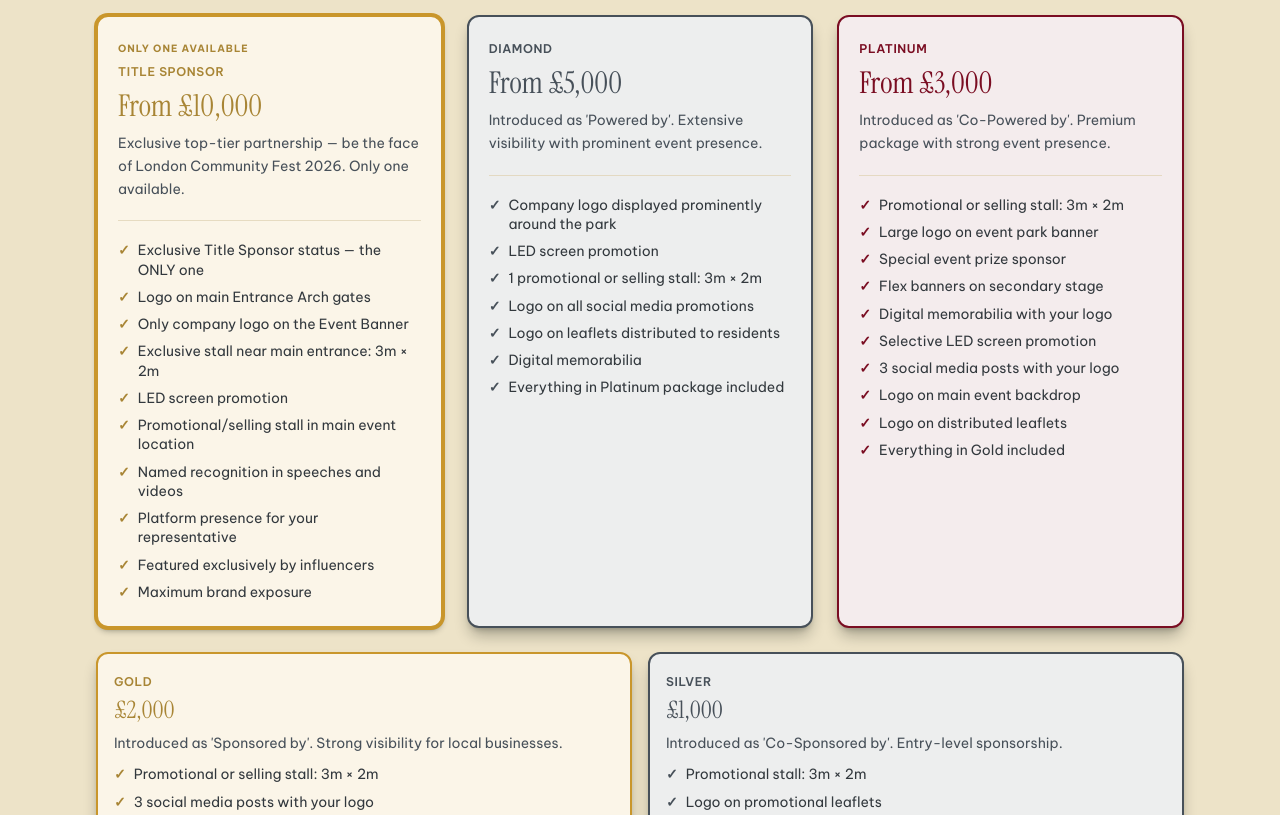
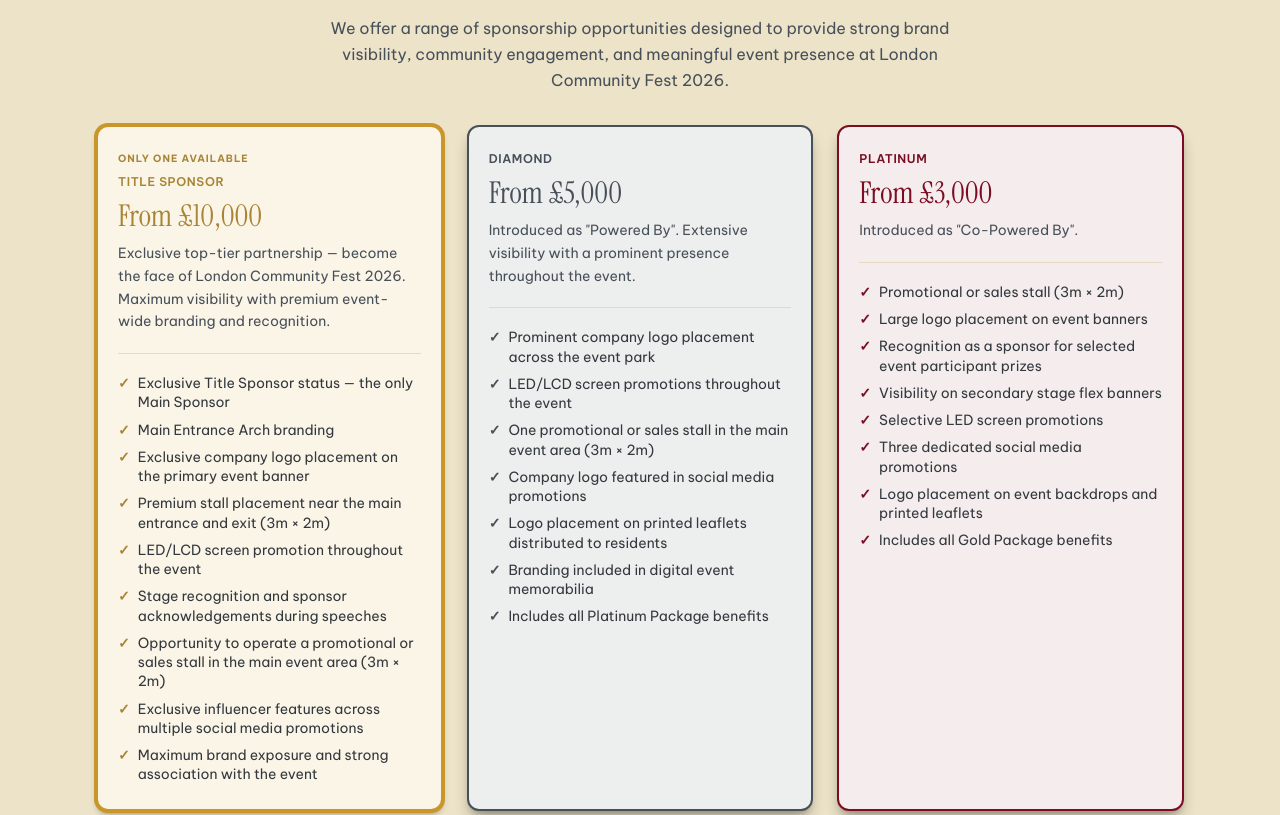
Before and after one commit to Mubeen16/London_community_fest, a Next.js app: page /sponsors in a window 1280 px wide. Shown: the part 420-1235 px from the top of the page. Built offline with nearby package versions, Linux system fonts and the light colour scheme; no server answers.

Commit message:
Update sponsorship package copy and benefits for all tiers
Co-authored-by: Cursor <cursoragent@cursor.com>

```diff
--- a/components/landing/sponsor-tiers-page-section.tsx
+++ b/components/landing/sponsor-tiers-page-section.tsx
@@ -1,6 +1,7 @@
 import {
   featuredSponsorTiers,
   sponsorNegotiableNote,
+  sponsorPackagesIntro,
   standardSponsorTiers,
 } from "@/data/sponsors";
 import type { SponsorTier } from "@/types";
@@ -73,7 +74,7 @@ function StandardTierCard({ tier }: { tier: SponsorTier }) {
       <p className={accent.label}>{tier.name}</p>
       <p className={cn("mt-1 font-serif text-2xl", accent.check)}>{tier.price}</p>
       <p className="mt-2 font-sans text-sm leading-snug text-ink-muted">{tier.description}</p>
-      <TierFeatureList features={tier.features} checkClass={accent.check} compact />
+      <TierFeatureList features={tier.features} checkClass={accent.check} />
     </PaperCard>
   );
 }
@@ -82,6 +83,10 @@ export function SponsorTiersPageSection() {
   return (
     <section className={sectionClasses("about", "py-10 sm:py-12")}>
       <Container>
+        <p className="mx-auto mb-8 max-w-2xl text-center font-sans text-sm leading-relaxed text-ink-muted sm:text-base">
+          {sponsorPackagesIntro}
+        </p>
+
         <ul className="grid gap-6 lg:grid-cols-3">
           {featuredSponsorTiers.map((tier) => (
             <li key={tier.id}>
--- a/data/sponsors.ts
+++ b/data/sponsors.ts
@@ -1,4 +1,7 @@
 import type { SponsorTier } from "@/types";
+
+export const sponsorPackagesIntro =
+  "We offer a range of sponsorship opportunities designed to provide strong brand visibility, community engagement, and meaningful event presence at London Community Fest 2026." as const;
 
 export const sponsorNegotiableNote =
   "All packages are negotiable. Contact us to discuss a custom arrangement." as const;
@@ -12,18 +15,17 @@ export const featuredSponsorTiers = [
     exclusive: true,
     featured: true,
     description:
-      "Exclusive top-tier partnership — be the face of London Community Fest 2026. Only one available.",
+      "Exclusive top-tier partnership — become the face of London Community Fest 2026. Maximum visibility with premium event-wide branding and recognition.",
     features: [
-      "Exclusive Title Sponsor status — the ONLY one",
-      "Logo on main Entrance Arch gates",
-      "Only company logo on the Event Banner",
-      "Exclusive stall near main entrance: 3m × 2m",
-      "LED screen promotion",
-      "Promotional/selling stall in main event location",
-      "Named recognition in speeches and videos",
-      "Platform presence for your representative",
-      "Featured exclusively by influencers",
-      "Maximum brand exposure",
+      "Exclusive Title Sponsor status — the only Main Sponsor",
+      "Main Entrance Arch branding",
+      "Exclusive company logo placement on the primary event banner",
+      "Premium stall placement near the main entrance and exit (3m × 2m)",
+      "LED/LCD screen promotion throughout the event",
+      "Stage recognition and sponsor acknowledgements during speeches",
+      "Opportunity to operate a promotional or sales stall in the main event area (3m × 2m)",
+      "Exclusive influencer features across multiple social media promotions",
+      "Maximum brand exposure and strong association with the event",
     ],
   },
   {
@@ -33,15 +35,15 @@ export const featuredSponsorTiers = [
     accentColor: "slate",
     featured: true,
     description:
-      "Introduced as 'Powered by'. Extensive visibility with prominent event presence.",
+      'Introduced as "Powered By". Extensive visibility with a prominent presence throughout the event.',
     features: [
-      "Company logo displayed prominently around the park",
-      "LED screen promotion",
-      "1 promotional or selling stall: 3m × 2m",
-      "Logo on all social media promotions",
-      "Logo on leaflets distributed to residents",
-      "Digital memorabilia",
-      "Everything in Platinum package included",
+      "Prominent company logo placement across the event park",
+      "LED/LCD screen promotions throughout the event",
+      "One promotional or sales stall in the main event area (3m × 2m)",
+      "Company logo featured in social media promotions",
+      "Logo placement on printed leaflets distributed to residents",
+      "Branding included in digital event memorabilia",
+      "Includes all Platinum Package benefits",
     ],
   },
   {
@@ -50,19 +52,16 @@ export const featuredSponsorTiers = [
     price: "From £3,000",
     accentColor: "crimson",
     featured: true,
-    description:
-      "Introduced as 'Co-Powered by'. Premium package with strong event presence.",
+    description: 'Introduced as "Co-Powered By".',
     features: [
-      "Promotional or selling stall: 3m × 2m",
-      "Large logo on event park banner",
-      "Special event prize sponsor",
-      "Flex banners on secondary stage",
-      "Digital memorabilia with your logo",
-      "Selective LED screen promotion",
-      "3 social media posts with your logo",
-      "Logo on main event backdrop",
-      "Logo on distributed leaflets",
-      "Everything in Gold included",
+      "Promotional or sales stall (3m × 2m)",
+      "Large logo placement on event banners",
+      "Recognition as a sponsor for selected event participant prizes",
+      "Visibility on secondary stage flex banners",
+      "Selective LED screen promotions",
+      "Three dedicated social media promotions",
+      "Logo placement on event backdrops and printed leaflets",
+      "Includes all Gold Package benefits",
     ],
   },
 ] as const satisfies readonly SponsorTier[];
@@ -74,13 +73,13 @@ export const standardSponsorTiers = [
     price: "£2,000",
     accentColor: "gold",
     featured: false,
-    description: "Introduced as 'Sponsored by'. Strong visibility for local businesses.",
+    description: 'Introduced as "Sponsored By".',
     features: [
-      "Promotional or selling stall: 3m × 2m",
-      "3 social media posts with your logo",
-      "Selective LED screen promotion",
-      "Logo on promotional leaflets",
-      "Everything in Silver included",
+      "Promotional or sales stall (3m × 2m)",
+      "Selective social media promotions",
+      "LED screen promotional rotation",
+      "Company logo displayed on promotional leaflets",
+      "Includes all Silver Package benefits",
     ],
   },
   {
@@ -89,8 +88,11 @@ export const standardSponsorTiers = [
     price: "£1,000",
     accentColor: "slate",
     featured: false,
-    description: "Introduced as 'Co-Sponsored by'. Entry-level sponsorship.",
-    features: ["Promotional stall: 3m × 2m", "Logo on promotional leaflets"],
+    description: 'Introduced as "Co-Sponsored By".',
+    features: [
+      "Promotional stall (3m × 2m)",
+      "Company logo placement on promotional leaflets",
+    ],
   },
 ] as const satisfies readonly SponsorTier[];
 
```
